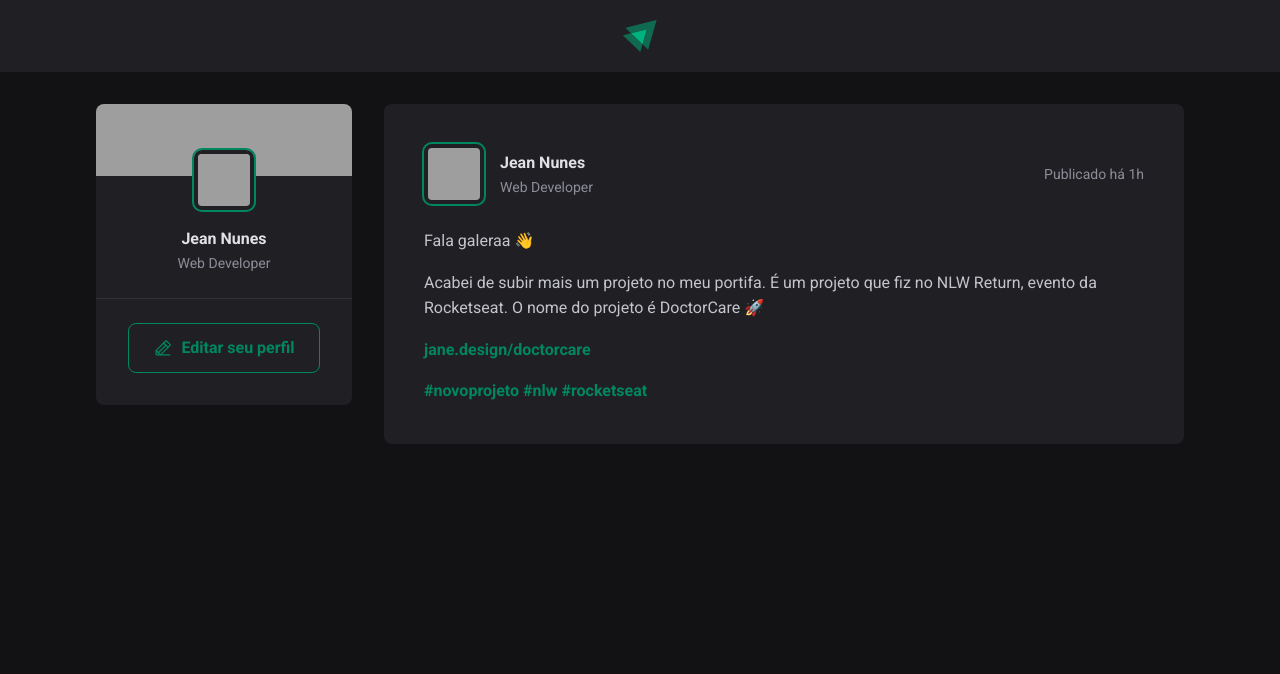
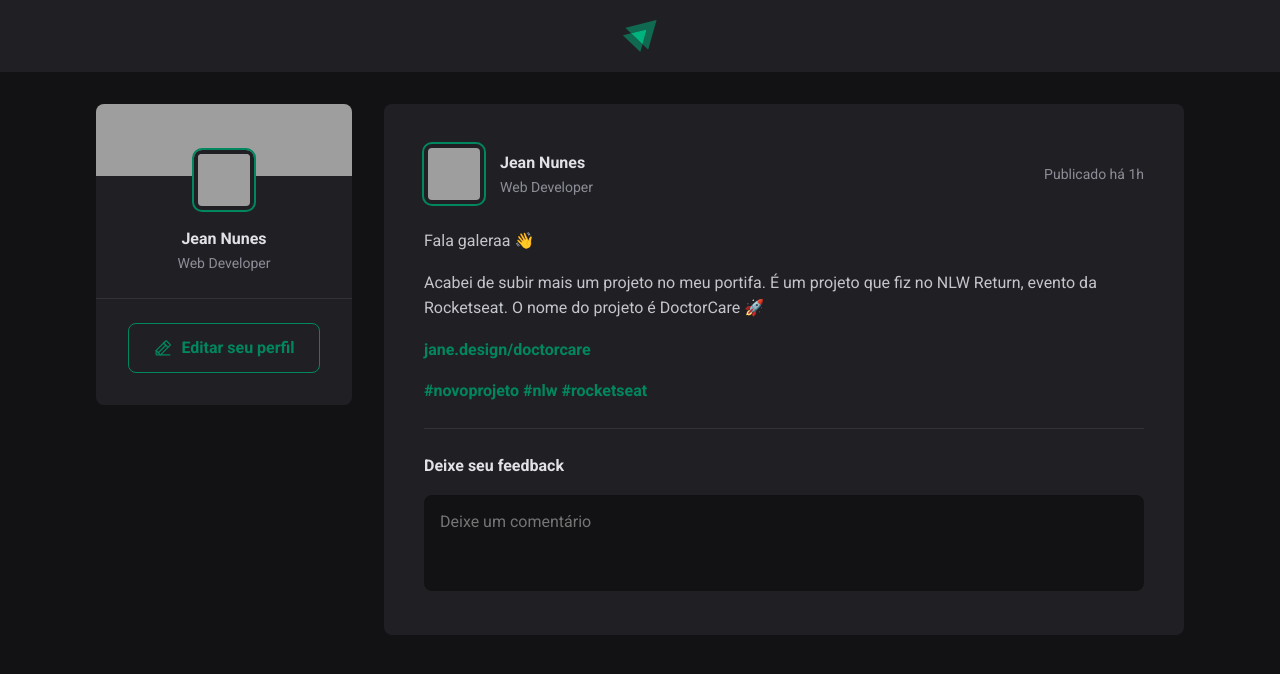
Before and after one commit to jaon82/mba-ignite-feed, a React (Vite) app: page / in a window 1280 px wide. Shown: the top 674 px of the page. Built offline with nearby package versions, Linux system fonts and the light colour scheme; grey boxes are pictures that could not be loaded.

Commit message:
Add comment form

```diff
--- a/src/components/Post.jsx
+++ b/src/components/Post.jsx
@@ -33,6 +33,13 @@
           <a href="">#rocketseat</a>
         </p>
       </div>
+      <form className={styles.commentForm}>
+        <strong>Deixe seu feedback</strong>
+        <textarea placeholder="Deixe um comentário" />
+        <footer>
+          <button type="submit">Publicar</button>
+        </footer>
+      </form>
     </article>
   );
 }
--- a/src/components/Post.module.css
+++ b/src/components/Post.module.css
@@ -65,3 +65,54 @@
   color: var(--gray-400);
   line-height: 1.6;
 }
+
+.commentForm {
+  width: 100%;
+  margin-top: 1.5rem;
+  padding-top: 1.5rem;
+  border-top: solid 1px var(--gray-600);
+}
+
+.commentForm > strong {
+  line-height: 1.6;
+  color: var(--gray-100);
+}
+
+.commentForm textarea {
+  width: 100%;
+  background: var(--gray-900);
+  border: 0;
+  resize: none;
+  height: 6rem;
+  padding: 1rem;
+  border-radius: 8px;
+  color: var(--gray-100);
+  line-height: 1.4;
+  margin-top: 1rem;
+}
+
+.commentForm footer {
+  visibility: hidden;
+  max-height: 0;
+}
+
+.commentForm:focus-within footer {
+  visibility: visible;
+  max-height: none;
+}
+
+.commentForm button[type="submit"] {
+  padding: 1rem 1.5rem;
+  margin-top: 1rem;
+  border-radius: 8px;
+  border: 0;
+  background: var(--green-500);
+  color: var(--white);
+  font-weight: bold;
+  cursor: pointer;
+  transition: background-color 0.1s;
+}
+
+.commentForm button[type="submit"]:hover {
+  background: var(--green-300);
+}
--- a/src/global.css
+++ b/src/global.css
@@ -10,6 +10,11 @@
 
   --green-300: #00b37e;
   --green-500: #00875f;
+}
+
+:focus {
+  outline: transparent;
+  box-shadow: 0 0 0 2px var(--green-500);
 }
 
 * {
```
